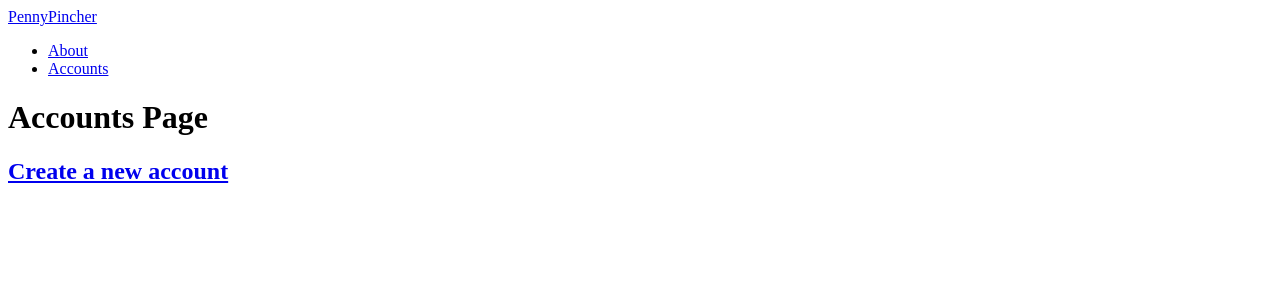
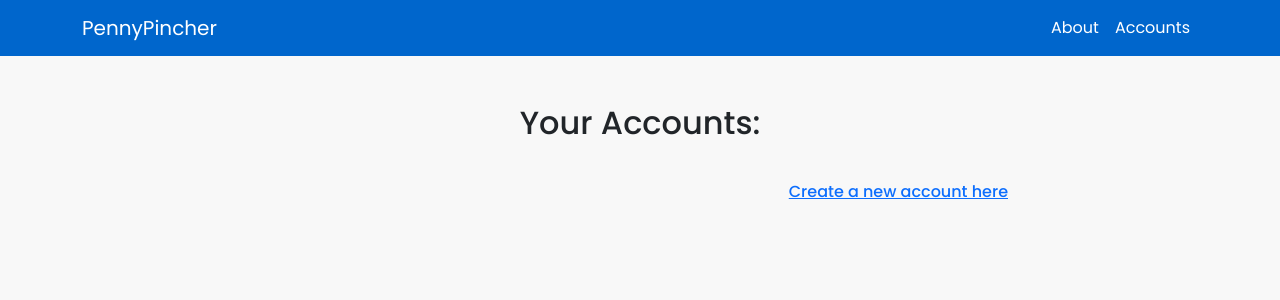
Before and after one commit to cjsanc1/PennyPincher, a Django app: page /accounts/ in a window 1280 px wide. Shown: the top 300 px of the page. Run offline with Django 4.2, Linux system fonts and the light colour scheme.

Commit message:
added some css

```diff
--- a/main_app/forms.py
+++ b/main_app/forms.py
@@ -5,4 +5,4 @@ from .models import Transaction
 class TransactionForm(ModelForm):
   class Meta:
     model = Transaction
-    fields = ['user', 'date', 'amount', 'description']
+    fields = ['user', 'date', 'amount', 'description', 'tags']
--- a/main_app/static/css/style.css
+++ b/main_app/static/css/style.css
@@ -0,0 +1,3 @@
+body {
+    background-color: red;
+}
--- a/main_app/templates/accounts.html
+++ b/main_app/templates/accounts.html
@@ -1,11 +1,15 @@
 {% extends 'base.html' %}
 {% block content %}
-    <h1>Accounts Page</h1>
-    <ul>
+    <h2>Your Accounts:</h2>
+    <ul class="list-unstyled">
         {% for account in accounts %}
             <li><a href="{% url 'account_detail' pk=account.pk %}">{{ account.name }}</a></li>
         {% endfor %}
     </ul>
+<br>
 
-    <h2><a href="{% url 'create_account'%}">Create a new account</a></h2>
+    <h6 class="text-end"><a href="{% url 'create_account'%}">Create a new account here</a></h6>
+
+
+
 {% endblock %}
--- a/main_app/templates/base.html
+++ b/main_app/templates/base.html
@@ -6,19 +6,42 @@
     <meta http-equiv="X-UA-Compatible" content="IE=edge">
     <meta name="viewport" content="width=device-width, initial-scale=1.0">
     <title>Document</title>
+    <link href="https://cdn.jsdelivr.net/npm/bootstrap@5.3.0-alpha3/dist/css/bootstrap.min.css" rel="stylesheet" integrity="sha384-KK94CHFLLe+nY2dmCWGMq91rCGa5gtU4mk92HdvYe+M/SXH301p5ILy+dN9+nJOZ" crossorigin="anonymous">
+    <link rel="stylesheet" href="https://fonts.googleapis.com/css2?family=Poppins:wght@300;400;500;700&display=swap">
     <link rel="stylesheet" type="text/css" href="{% static 'css/style.css' %}">
 </head>
-<body>
-    <header><a href="{% url 'home' %}">PennyPincher</a></header>
-    <nav>
-        <ul>
-            <li><a href="{% url 'about' %}">About</a></li>
-            <li><a href="{% url 'accounts' %}">Accounts</a></li>
-            {% comment %} <li>Services and Tools</li> {% endcomment %}
-        </ul>
-    </nav>
+<body style="font-family: 'Poppins', sans-serif; background-color: #f8f8f8;">
+    {% comment %} <header><a href="{% url 'home' %}">PennyPincher</a></header> {% endcomment %}
+    <nav class="navbar navbar-expand-lg navbar-light" style="background-color: #0066cc;">
+        <div class="container">
+          <a class="navbar-brand" href="{% url 'home' %}" style="color: #ffffff;">PennyPincher</a>
+          <button class="navbar-toggler" type="button" data-bs-toggle="collapse" data-bs-target="#navbarNav" aria-controls="navbarNav" aria-expanded="false" aria-label="Toggle navigation">
+            <span class="navbar-toggler-icon"></span>
+          </button>
+          <div class="collapse navbar-collapse" id="navbarNav">
+            <ul class="navbar-nav ms-auto">
+              <li class="nav-item">
+                <a class="nav-link" href="{% url 'about' %}" style="color: #ffffff;">About</a>
+              </li>
+              <li class="nav-item">
+                <a class="nav-link" href="{% url 'accounts' %}" style="color: #ffffff;">Accounts</a>
+              </li>
+            </ul>
+          </div>
+        </div>
+      </nav>
+
+      <div class="content-container" style="text-align: center;">
+        <div class="container">
+            <div class="row">
+                <div class="col-12 col-lg-8 offset-lg-2 mt-5">
     {% block content %}
+</div>
+</div>
+</div>
+      </div>
     {% endblock %}
-
+    <script src="https://cdn.jsdelivr.net/npm/@popperjs/core@2.11.7/dist/umd/popper.min.js" integrity="sha384-zYPOMqeu1DAVkHiLqWBUTcbYfZ8osu1Nd6Z89ify25QV9guujx43ITvfi12/QExE" crossorigin="anonymous"></script>
+<script src="https://cdn.jsdelivr.net/npm/bootstrap@5.3.0-alpha3/dist/js/bootstrap.min.js" integrity="sha384-Y4oOpwW3duJdCWv5ly8SCFYWqFDsfob/3GkgExXKV4idmbt98QcxXYs9UoXAB7BZ" crossorigin="anonymous"></script>
 </body>
 </html>
--- a/main_app/urls.py
+++ b/main_app/urls.py
@@ -11,4 +11,5 @@ urlpatterns = [
   path('accounts/<int:pk>/update/', views.AccountUpdate.as_view(), name='account_update'),
   path('accounts/<int:pk>/delete/', views.AccountDelete.as_view(), name='account_delete'),
   path('accounts/<int:pk>/add_transaction/', views.add_transaction, name='add_transaction'),
+  path('acccounts/<int:transaction_id>/assoc_toy/<int:tag_id>/', views.assoc_tag, name='assoc_toy'),
 ]
--- a/main_app/views.py
+++ b/main_app/views.py
@@ -32,9 +32,12 @@ def account_detail(request, pk):
 
 def add_transaction(request, pk):
     form = TransactionForm(request.POST)
+    selected_value = request.POST.get("tags")
+    print(selected_value)
     if form.is_valid():
         new_transaction = form.save(commit=False)
         new_transaction.account_id = pk
+        new_transaction.tags.set(selected_value)
         new_transaction.save()
     return redirect('account_detail', pk=pk)
 
@@ -60,7 +63,7 @@ class AccountDelete(DeleteView):
 
 def assoc_tag(request, transaction_id, tag_id):
   Transaction.objects.get(id=transaction_id).tags.add(tag_id)
-  return redirect('detail', pk=transaction_id)
+  return redirect('account_detail', pk=transaction_id)
 
 # def unassoc_toy(request, cat_id, toy_id):
 #   Cat.objects.get(id=cat_id).toys.remove(toy_id)
```
